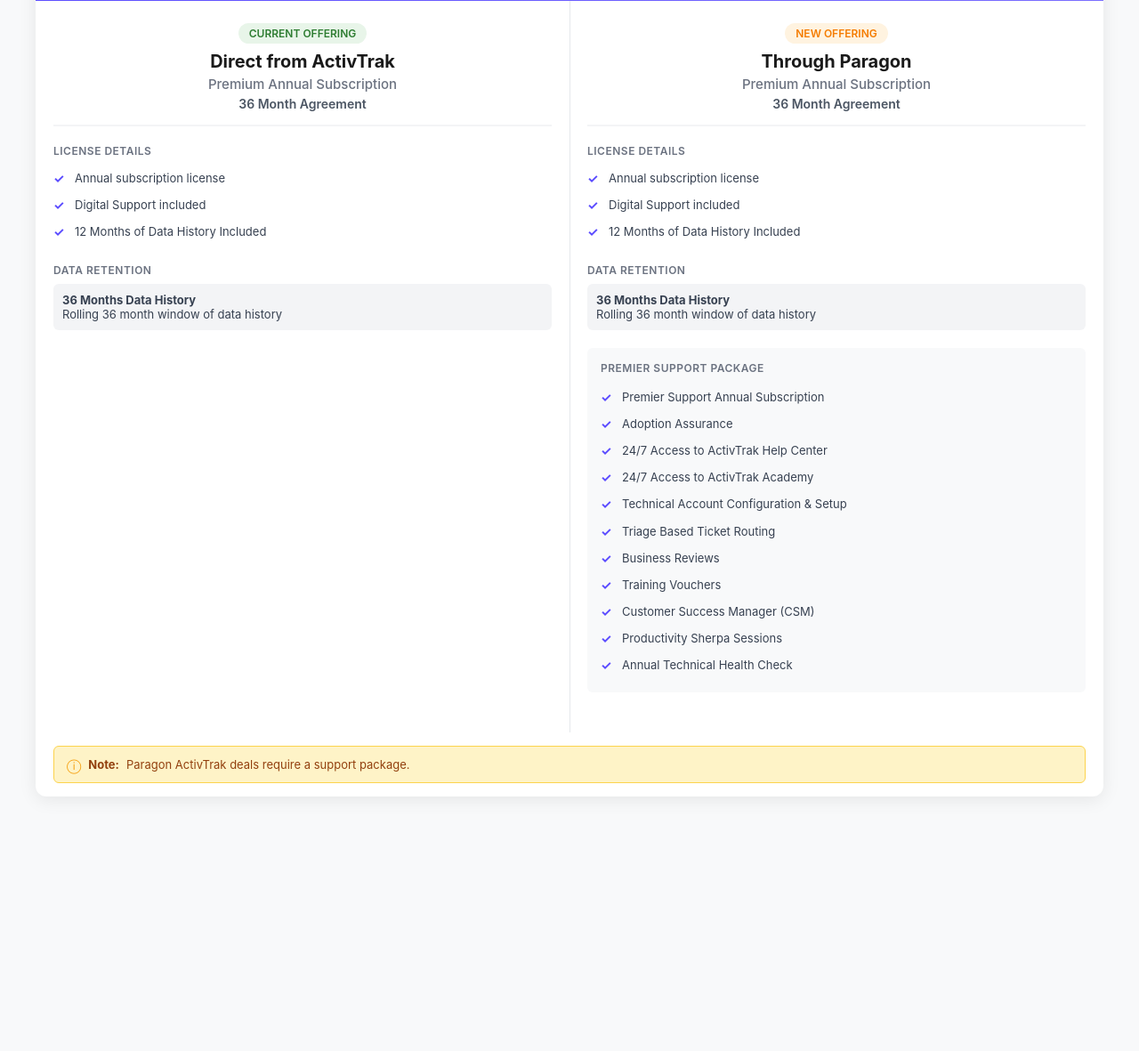
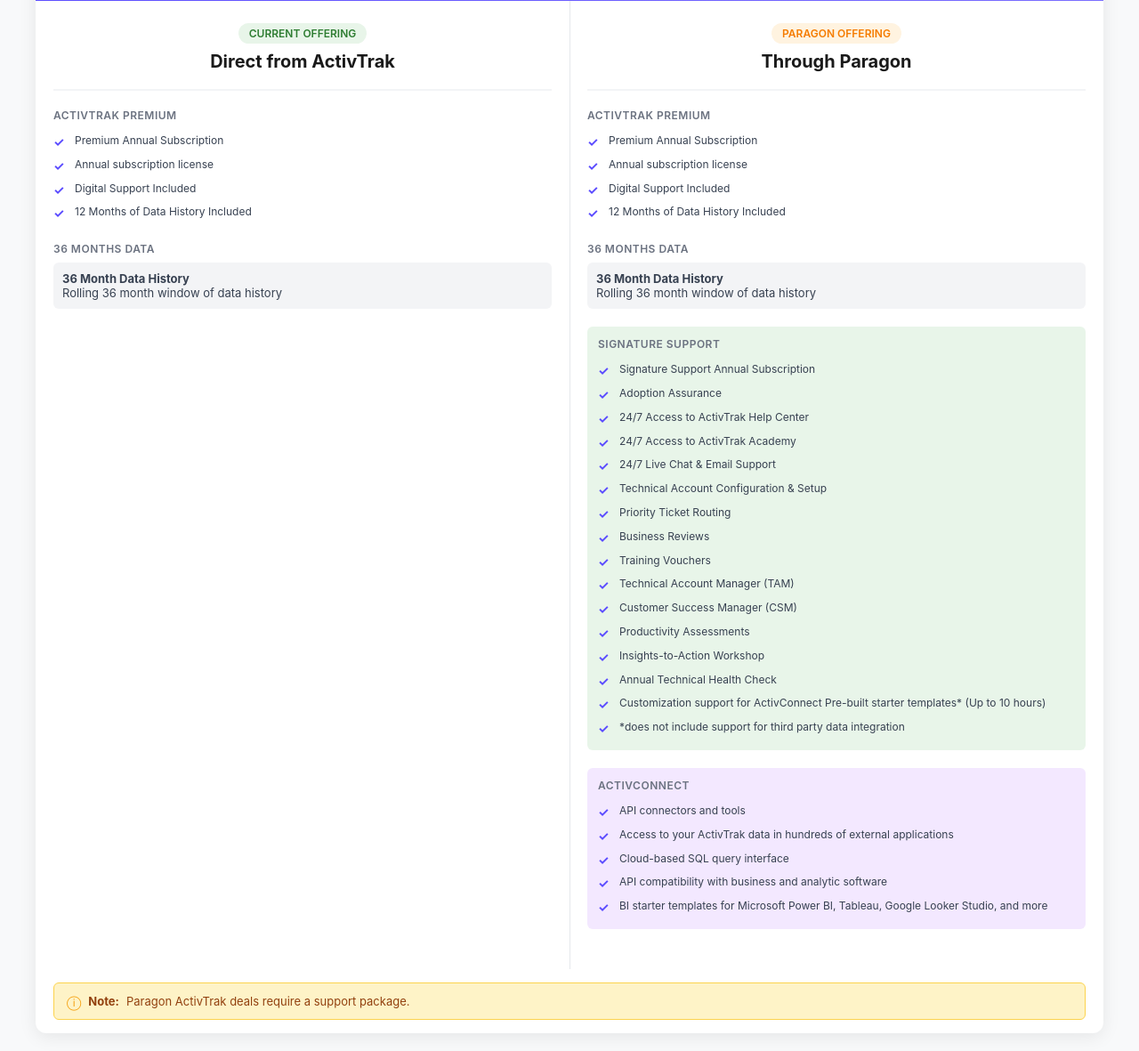
Before and after one commit to joevelatini/comparison, a plain HTML site: page index.html in a window 1280 px wide. Shown: the part 216-1397 px from the top of the page at 89% size. Before the commit the page ends 1131 px from the top, so only its background shows below. Drawn offline with Linux system fonts and the light colour scheme.

Commit message:
Update index.html

```diff
--- a/index.html
+++ b/index.html
@@ -134,13 +134,6 @@
             font-weight: 500;
         }
 
-        .agreement-term {
-            font-size: 14px;
-            color: #4b5563;
-            font-weight: 600;
-            margin-top: 4px;
-        }
-
         .section {
             margin-bottom: 20px;
         }
@@ -159,10 +152,10 @@
         }
 
         .feature-list li {
-            padding: 6px 0;
+            padding: 5px 0;
             padding-left: 24px;
             position: relative;
-            font-size: 13px;
+            font-size: 12px;
             line-height: 1.4;
             color: #374151;
         }
@@ -208,11 +201,24 @@
         .support-section {
             background: #f8f9fa;
             border-radius: 6px;
-            padding: 15px;
+            padding: 12px;
         }
 
         .support-section .section-title {
             margin-bottom: 10px;
+        }
+
+        .signature-section {
+            background: #e8f5e9;
+            border-radius: 6px;
+            padding: 12px;
+        }
+
+        .activconnect-section {
+            background: #f3e8ff;
+            border-radius: 6px;
+            padding: 12px;
+            margin-top: 10px;
         }
 
         @media print {
@@ -271,6 +277,18 @@
                 print-color-adjust: exact;
             }
 
+            .signature-section {
+                background: #e8f5e9 !important;
+                -webkit-print-color-adjust: exact;
+                print-color-adjust: exact;
+            }
+
+            .activconnect-section {
+                background: #f3e8ff !important;
+                -webkit-print-color-adjust: exact;
+                print-color-adjust: exact;
+            }
+
             .comparison-wrapper {
                 page-break-inside: avoid;
             }
@@ -281,6 +299,7 @@
 
             .feature-list li {
                 page-break-inside: avoid;
+                font-size: 11px;
             }
         }
     </style>
@@ -304,23 +323,22 @@
                 <div class="column-header">
                     <span class="offering-type">CURRENT OFFERING</span>
                     <h2>Direct from ActivTrak</h2>
-                    <div class="subscription-type">Premium Annual Subscription</div>
-                    <div class="agreement-term">36 Month Agreement</div>
                 </div>
 
                 <div class="section">
-                    <div class="section-title">License Details</div>
+                    <div class="section-title">ActivTrak Premium</div>
                     <ul class="feature-list">
+                        <li>Premium Annual Subscription</li>
                         <li>Annual subscription license</li>
-                        <li>Digital Support included</li>
+                        <li>Digital Support Included</li>
                         <li>12 Months of Data History Included</li>
                     </ul>
                 </div>
 
                 <div class="section">
-                    <div class="section-title">Data Retention</div>
+                    <div class="section-title">36 Months Data</div>
                     <div class="data-history">
-                        <strong>36 Months Data History</strong><br>
+                        <strong>36 Month Data History</strong><br>
                         Rolling 36 month window of data history
                     </div>
                 </div>
@@ -328,43 +346,58 @@
 
             <div class="column paragon">
                 <div class="column-header">
-                    <span class="offering-type">NEW OFFERING</span>
+                    <span class="offering-type">PARAGON OFFERING</span>
                     <h2>Through Paragon</h2>
-                    <div class="subscription-type">Premium Annual Subscription</div>
-                    <div class="agreement-term">36 Month Agreement</div>
                 </div>
 
                 <div class="section">
-                    <div class="section-title">License Details</div>
+                    <div class="section-title">ActivTrak Premium</div>
                     <ul class="feature-list">
+                        <li>Premium Annual Subscription</li>
                         <li>Annual subscription license</li>
-                        <li>Digital Support included</li>
+                        <li>Digital Support Included</li>
                         <li>12 Months of Data History Included</li>
                     </ul>
                 </div>
 
                 <div class="section">
-                    <div class="section-title">Data Retention</div>
+                    <div class="section-title">36 Months Data</div>
                     <div class="data-history">
-                        <strong>36 Months Data History</strong><br>
+                        <strong>36 Month Data History</strong><br>
                         Rolling 36 month window of data history
                     </div>
                 </div>
 
-                <div class="section support-section">
-                    <div class="section-title">Premier Support Package</div>
+                <div class="section signature-section">
+                    <div class="section-title">Signature Support</div>
                     <ul class="feature-list">
-                        <li>Premier Support Annual Subscription</li>
+                        <li>Signature Support Annual Subscription</li>
                         <li>Adoption Assurance</li>
                         <li>24/7 Access to ActivTrak Help Center</li>
                         <li>24/7 Access to ActivTrak Academy</li>
+                        <li>24/7 Live Chat & Email Support</li>
                         <li>Technical Account Configuration & Setup</li>
-                        <li>Triage Based Ticket Routing</li>
+                        <li>Priority Ticket Routing</li>
                         <li>Business Reviews</li>
                         <li>Training Vouchers</li>
+                        <li>Technical Account Manager (TAM)</li>
                         <li>Customer Success Manager (CSM)</li>
-                        <li>Productivity Sherpa Sessions</li>
+                        <li>Productivity Assessments</li>
+                        <li>Insights-to-Action Workshop</li>
                         <li>Annual Technical Health Check</li>
+                        <li>Customization support for ActivConnect Pre-built starter templates* (Up to 10 hours)</li>
+                        <li>*does not include support for third party data integration</li>
+                    </ul>
+                </div>
+
+                <div class="section activconnect-section">
+                    <div class="section-title">ActivConnect</div>
+                    <ul class="feature-list">
+                        <li>API connectors and tools</li>
+                        <li>Access to your ActivTrak data in hundreds of external applications</li>
+                        <li>Cloud-based SQL query interface</li>
+                        <li>API compatibility with business and analytic software</li>
+                        <li>BI starter templates for Microsoft Power BI, Tableau, Google Looker Studio, and more</li>
                     </ul>
                 </div>
             </div>
```
